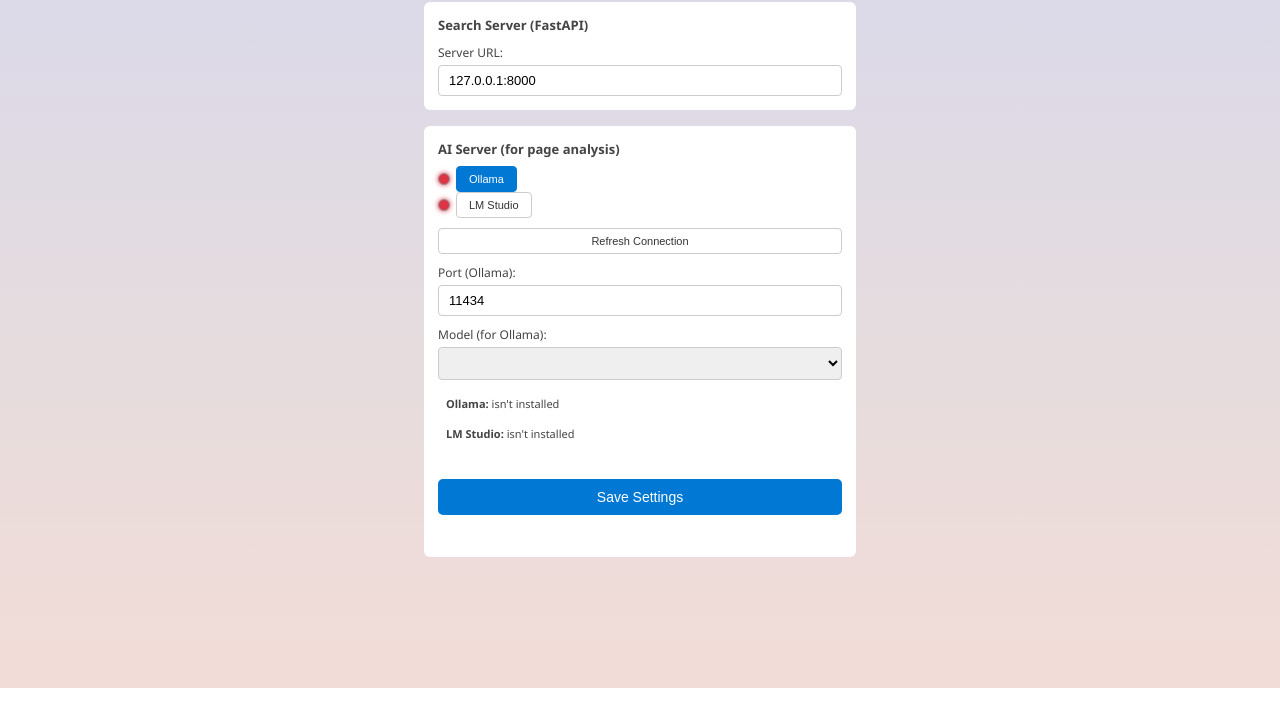
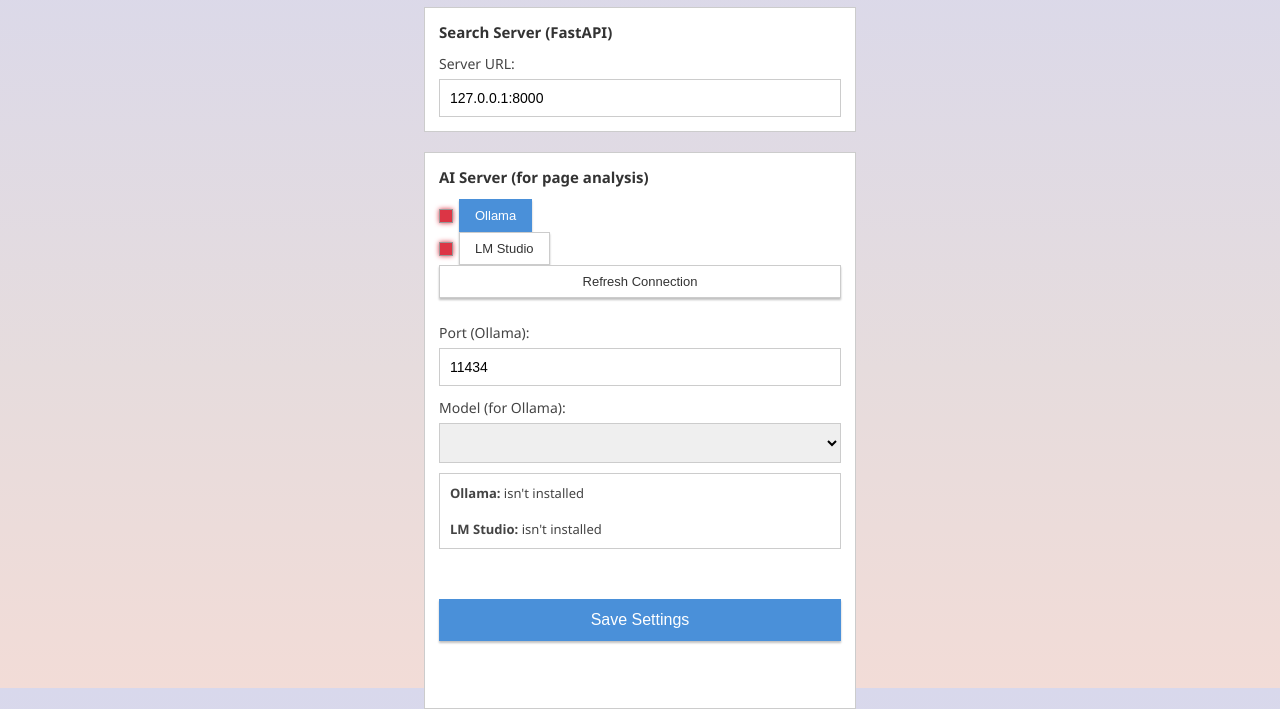
Before and after one commit to OlegUshakov-pl/APEX-Snap-Chrome-Extension, a browser extension: page settings.html in a window 1280 px wide. Shown: the part 112-821 px from the top of the page. Before the commit the page ends 800 px from the top, so only its background shows below. Drawn offline with Linux system fonts and the light colour scheme; no server answers.

Commit message:
Update settings.html

```diff
--- a/settings.html
+++ b/settings.html
@@ -4,7 +4,7 @@
     <meta charset="UTF-8">
     <title>ApexScan - Settings</title>
     <style>
-        * { margin: 0; padding: 0; box-sizing: border-box; }
+        * { margin: 0; padding: 0; box-sizing: border-box; border-radius: 0 !important; }
         html, body { height: 100%; font-family: "Segoe UI", sans-serif; }
         body {
             background: linear-gradient(180deg, #d8d8ec 0%, #e6dcdd 60%, #f2dcd7 100%);
@@ -17,60 +17,59 @@
             padding: 24px;
         }
 
-        h1 { font-size: 24px; color: #444; margin-bottom: 20px; }
+        h1 { font-size: 28px; color: #444; margin-bottom: 20px; }
 
         .back-link {
             display: inline-block;
-            font-size: 12px;
-            color: #0066bb;
+            font-size: 14px;
+            color: #4a90d9;
             text-decoration: none;
             margin-bottom: 16px;
         }
         .back-link:hover { text-decoration: underline; }
 
         .config-section {
-            margin: 16px 0;
+            margin: 20px 0;
             padding: 14px;
             background: white;
-            border-radius: 6px;
+            border: 1px solid #ccc;
         }
         .section-title {
-            font-size: 13px;
-            color: #444;
-            font-weight: 600;
-            margin-bottom: 8px;
+            font-size: 15px;
+            color: #333;
+            font-weight: 700;
+            margin-bottom: 12px;
         }
 
         label {
             display: block;
-            font-size: 12px;
+            font-size: 14px;
             color: #444;
-            margin: 10px 0 4px;
+            margin: 12px 0 6px;
         }
         input[type="text"], select {
             width: 100%;
-            padding: 7px 10px;
+            padding: 10px;
             border: 1px solid #ccc;
-            border-radius: 4px;
-            font-size: 13px;
+            font-size: 14px;
         }
 
         .save-btn {
             width: 100%;
-            padding: 10px;
-            background: #0078D4;
+            padding: 12px;
+            background: #4a90d9;
             color: white;
             border: none;
-            border-radius: 5px;
-            font-size: 14px;
+            font-size: 16px;
             cursor: pointer;
-            margin-top: 20px;
+            margin-top: 25px;
+            box-shadow: 0px 2px 2px 0px rgba(0, 0, 0, 0.25);
         }
         .save-btn:hover { opacity: 0.9; }
 
         .status {
             margin-top: 10px;
-            font-size: 12px;
+            font-size: 14px;
             text-align: center;
             min-height: 18px;
             color: #444;
@@ -90,24 +89,23 @@
             gap: 6px;
         }
         .server-btn {
-            padding: 6px 12px;
-            font-size: 11px;
-            border-radius: 4px;
+            padding: 8px 15px;
+            font-size: 13px;
             border: 1px solid #ccc;
             background: white;
             cursor: pointer;
             color: #333;
+            box-shadow: 0px 2px 2px 0px rgba(0, 0, 0, 0.25);
         }
         .server-btn.active {
-            background: #0078D4;
+            background: #4a90d9;
             color: white;
-            border-color: #0078D4;
+            border-color: #4a90d9;
         }
 
         .lamp-indicator {
-            width: 12px;
-            height: 12px;
-            border-radius: 50%;
+            width: 14px;
+            height: 14px;
             display: inline-block;
             border: 1px solid #999;
         }
@@ -116,12 +114,12 @@
         .lamp-yellow { background-color: #ffc107; box-shadow: 0 0 5px #ffc107; }
 
         .models-list {
-            font-size: 11px;
+            font-size: 13px;
             background: rgba(255, 255, 255, 0.5);
-            padding: 8px;
-            border-radius: 4px;
-            margin-top: 8px;
-            max-height: 160px;
+            padding: 10px;
+            border: 1px solid #ccc;
+            margin-top: 10px;
+            max-height: 180px;
             overflow: auto;
             color: #444;
         }
@@ -142,21 +140,21 @@
             <div class="section-title">AI Server (for page analysis)</div>
 
             <!-- 5. Layout: Ollama -> LM Studio -> Refresh -->
-            <div style="margin-bottom: 10px;">
+            <div style="margin-bottom: 25px;">
                 <div class="server-row">
                     <span class="lamp-indicator lamp-yellow" id="ollamaLamp"></span>
                     <button id="ollamaBtn" class="server-btn active">Ollama</button
                 </div>
             </div>
 
-            <div style="margin-bottom: 10px;">
+            <div style="margin-bottom: 25px;">
                 <div class="server-row">
                     <span class="lamp-indicator lamp-yellow" id="lmstudioLamp"></span>
-                    <button id="lmstudioBtn" class="server-btn">LM Studio</button>
+                    <button id="lmstudioBtn" class="server-btn">LM Studio</button
                 </div>
             </div>
 
-            <div style="margin-bottom: 10px;">
+            <div style="margin-bottom: 25px;">
                 <button id="refreshBtn" class="server-btn" style="width: 100%;">Refresh Connection</button>
             </div>
 
```
